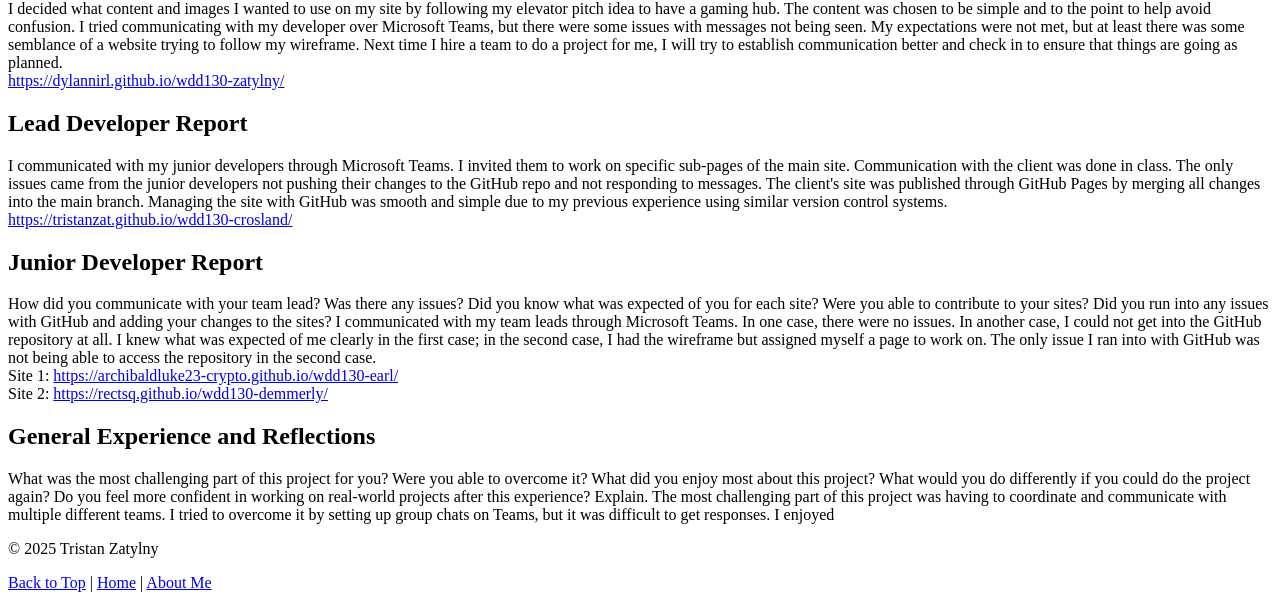
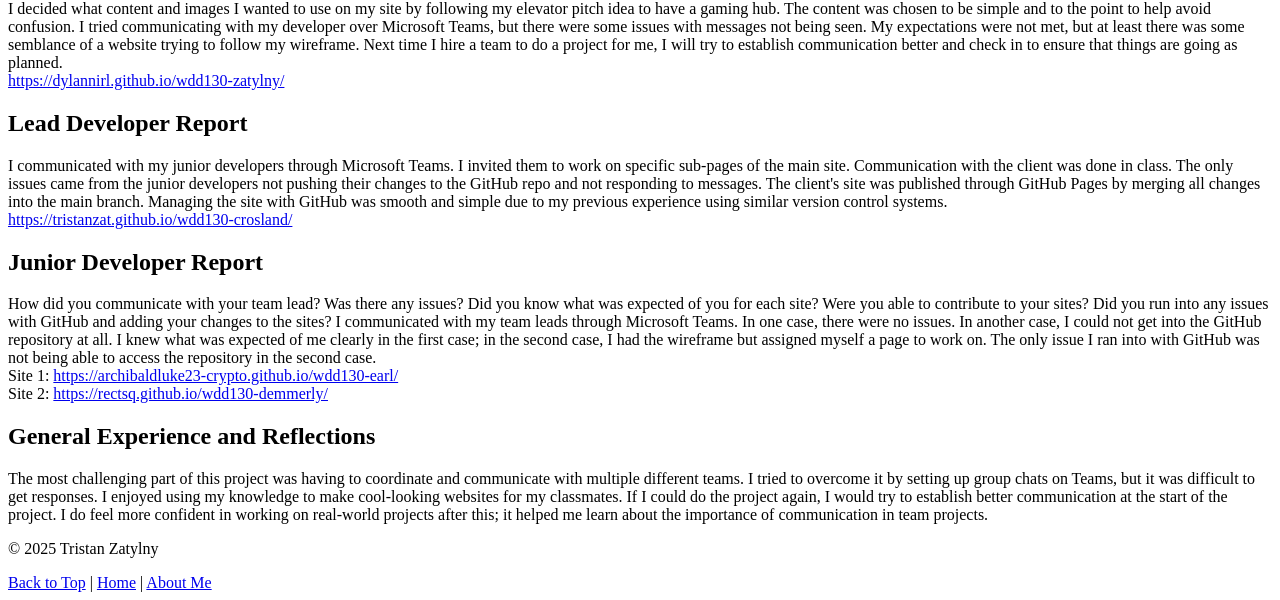
Before and after one commit to tristanzat/wdd-130-portfolio, a plain HTML site: page client_report.html in a window 1280 px wide. Shown: the part 657-1257 px from the top of the page. Drawn offline with Linux system fonts and the light colour scheme.

Commit message:
finished client report

```diff
--- a/client_report.html
+++ b/client_report.html
@@ -84,15 +84,14 @@
       <div class="container">
         <h2>General Experience and Reflections</h2>
         <p>
-          What was the most challenging part of this project for you? Were you
-          able to overcome it? What did you enjoy most about this project? What
-          would you do differently if you could do the project again? Do you
-          feel more confident in working on real-world projects after this
-          experience? Explain.
-
-          The most challenging part of this project was having to coordinate and communicate with
-          multiple different teams. I tried to overcome it by setting up group chats on Teams, but
-          it was difficult to get responses. I enjoyed
+          The most challenging part of this project was having to coordinate and
+          communicate with multiple different teams. I tried to overcome it by
+          setting up group chats on Teams, but it was difficult to get
+          responses. I enjoyed using my knowledge to make cool-looking websites
+          for my classmates. If I could do the project again, I would try to
+          establish better communication at the start of the project. I do feel
+          more confident in working on real-world projects after this; it helped
+          me learn about the importance of communication in team projects.
         </p>
       </div>
     </main>
```
